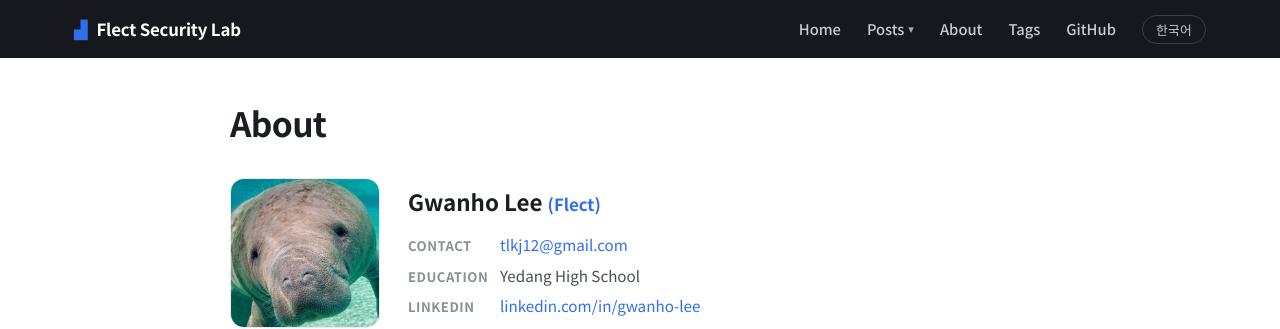
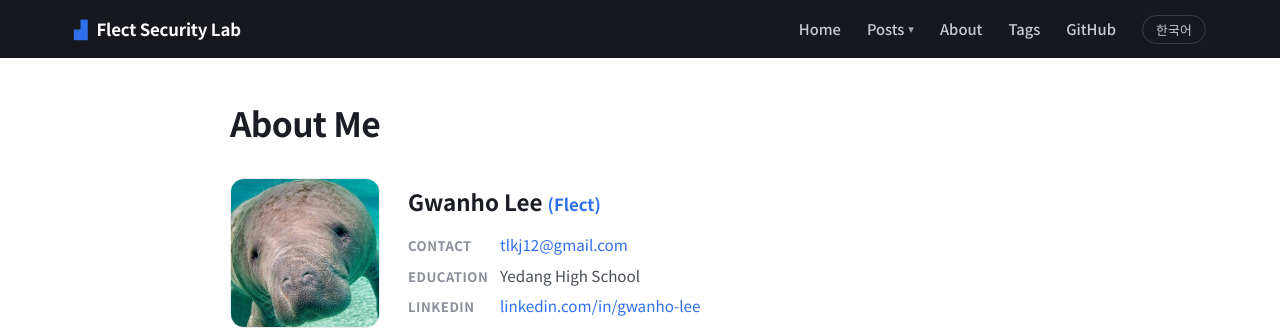
Before and after one commit to LeeGwan/LeeGwan.github.io, a Jekyll site: the page built from about.md, in a window 1280 px wide and 1168 px high. Shown: the top 329 px of the window. Built offline with Jekyll 4.4.1, drawn with Linux system fonts in a browser that asks for light colours.

Commit message:
Update about.md

```diff
--- a/about.md
+++ b/about.md
@@ -3,12 +3,12 @@
 lang: en
 ref: about
 permalink: /about/
-title: "About"
+title: "About Me"
 no_sidebar: true
 ---
 <article class="post profile-page">
   <header class="post-head">
-    <h1 class="post-title">About</h1>
+    <h1 class="post-title">About Me</h1>
   </header>
 
   <div class="profile-card">
```
